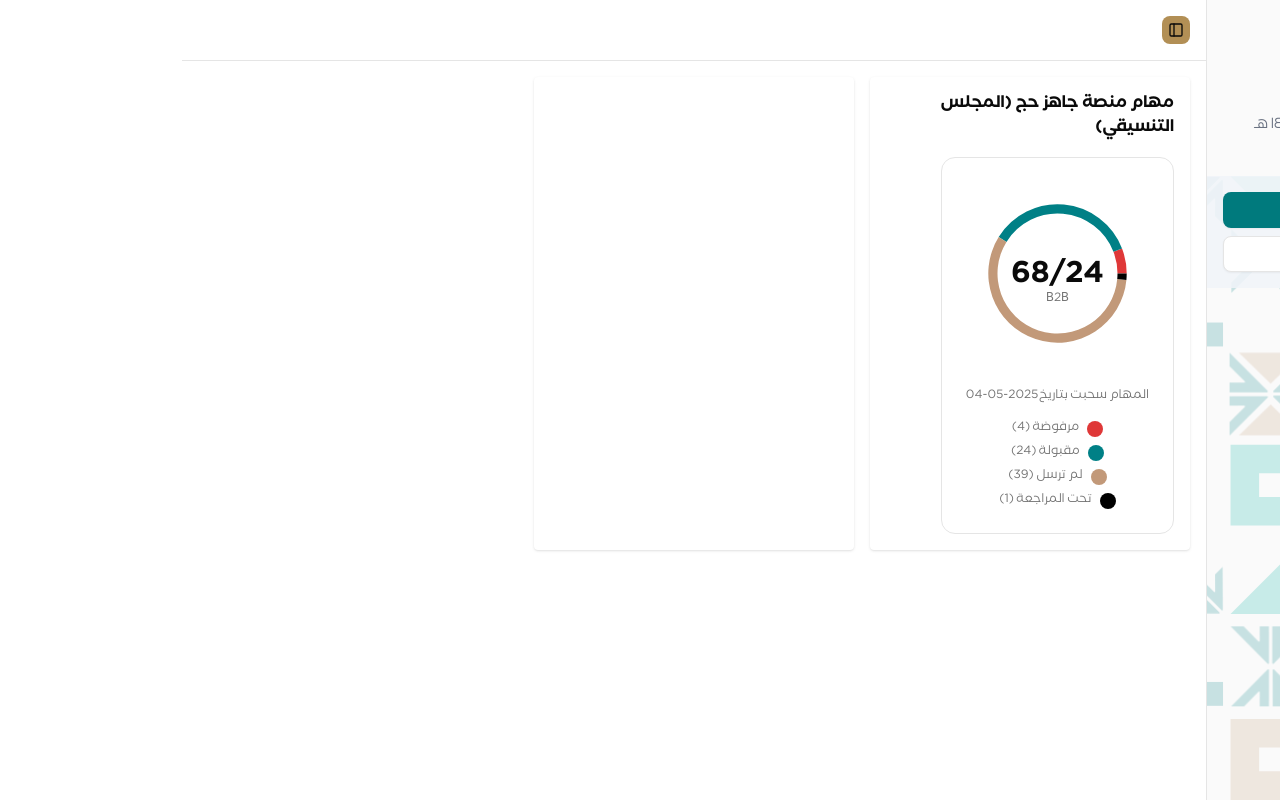
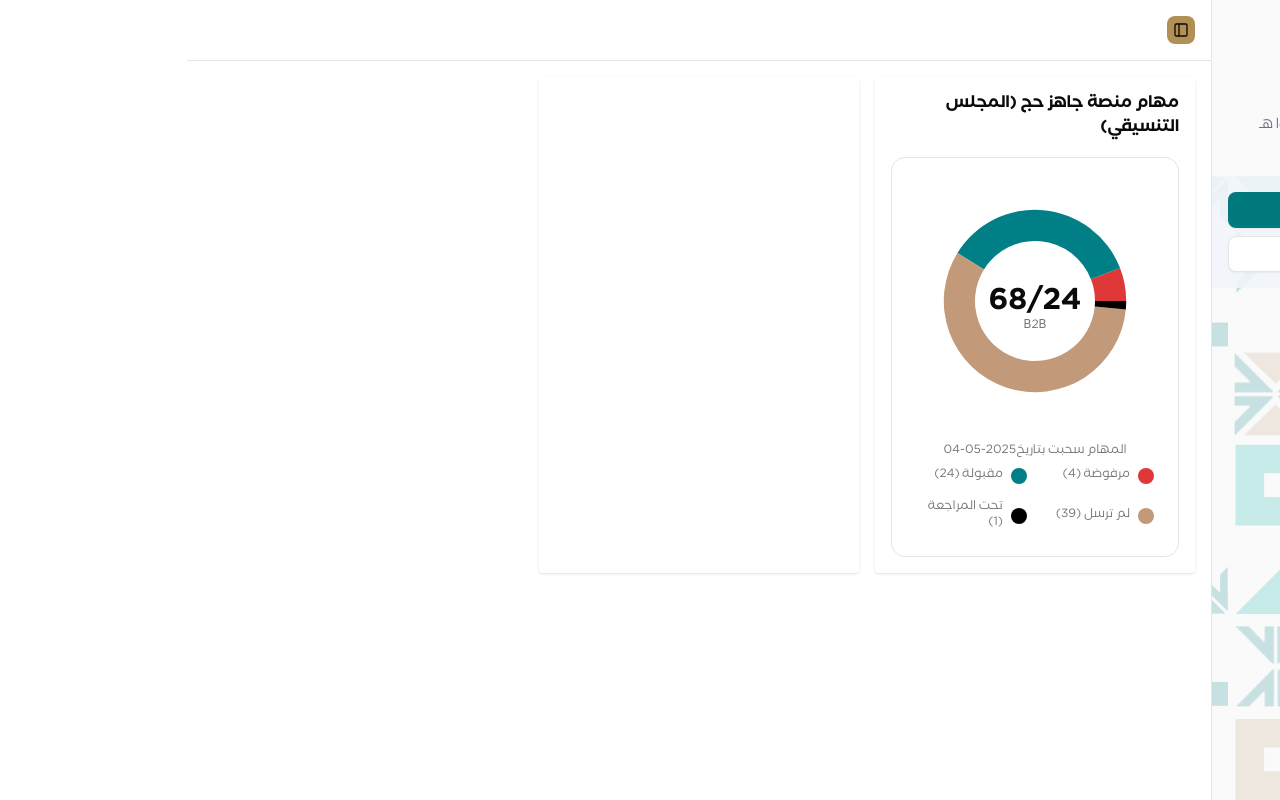
Before and after one commit to X7md/ithraaalkhair, a React (Vite) app: page / in a window 1280 px wide. Built offline with nearby package versions, Linux system fonts and the light colour scheme.

Commit message:
add test page

```diff
--- a/src/components/Layout.jsx
+++ b/src/components/Layout.jsx
@@ -7,10 +7,11 @@ import {
 } from "@/components/ui/sidebar"
 import { Button } from '@/components/ui/button'
 import { Clock } from './Clock'
+import { Link } from "react-router-dom"
 
 const TABS = [
-  { id: 'home', label: 'الصفحة الرئيسية' },
-  { id: 'reports', label: 'التقارير' },
+  { id: 'home', label: 'الصفحة الرئيسية', path: '/' },
+  { id: 'test', label: 'تجربة', path: '/test' },
 ]
 
 
@@ -42,6 +43,7 @@ export function Layout(
           <SidebarContent className="relative">
             <div className="relative flex z-10 flex-col gap-2 p-4 rounded-sm">
               {TABS.map(tab => (
+                <Link to={tab.path} key={tab.id}>
                   <Button
                     key={tab.id}
                     variant={activeTab === tab.id ? "default" : "outline"}
@@ -49,6 +51,7 @@ export function Layout(
                   >
                     {tab.label}
                   </Button>
+                </Link>
               ))}
               <div className="bg-slate-100 absolute w-full h-full left-0 right-0 top-0 opacity-85 -z-10 "></div>
             </div>
--- a/src/components/ready-hajj.jsx
+++ b/src/components/ready-hajj.jsx
@@ -107,7 +107,6 @@ export function HajjReady() {
           </time>
       </div>
         <div className="grid grid-cols-2 gap-4 text-xs">
-        </div>
             {chartData.map((entry, index) => (
                 <div key={index} className="flex items-center gap-2">
                 <div
@@ -118,7 +117,9 @@ export function HajjReady() {
                     {entry.task} ({entry.count.toLocaleString()})
                 </span>
                 </div>
+
             ))}
+        </div>
       </CardFooter>
     </Card>
   )
--- /dev/null
+++ b/src/pages/test.jsx
@@ -0,0 +1,8 @@
+
+export function TestPage() {
+  return (
+    <div className="grid md:grid-cols-3 grid-cols-1 gap-4">
+      1
+    </div>
+  )
+}
```
Also changed, not shown: src/app/routes.jsx (+5 -5 lines). Lines whose indentation alone changed are shown as unchanged.
